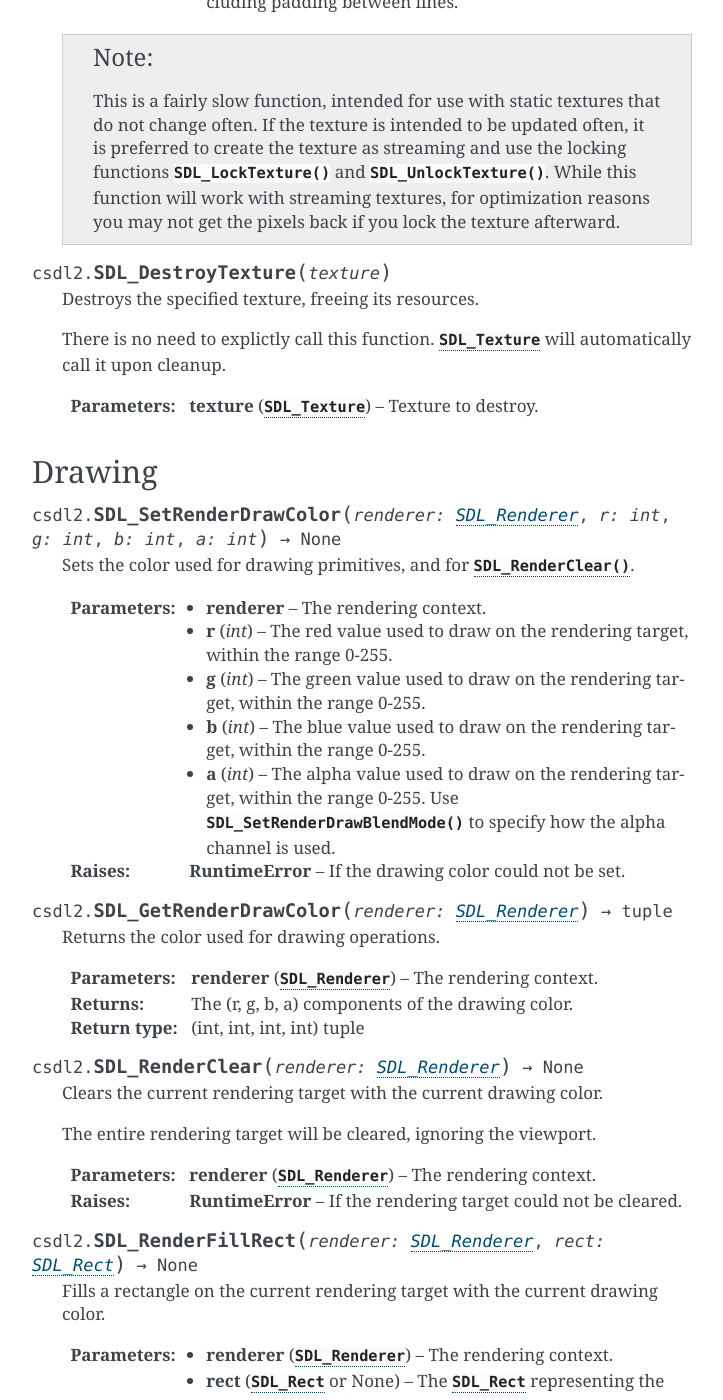
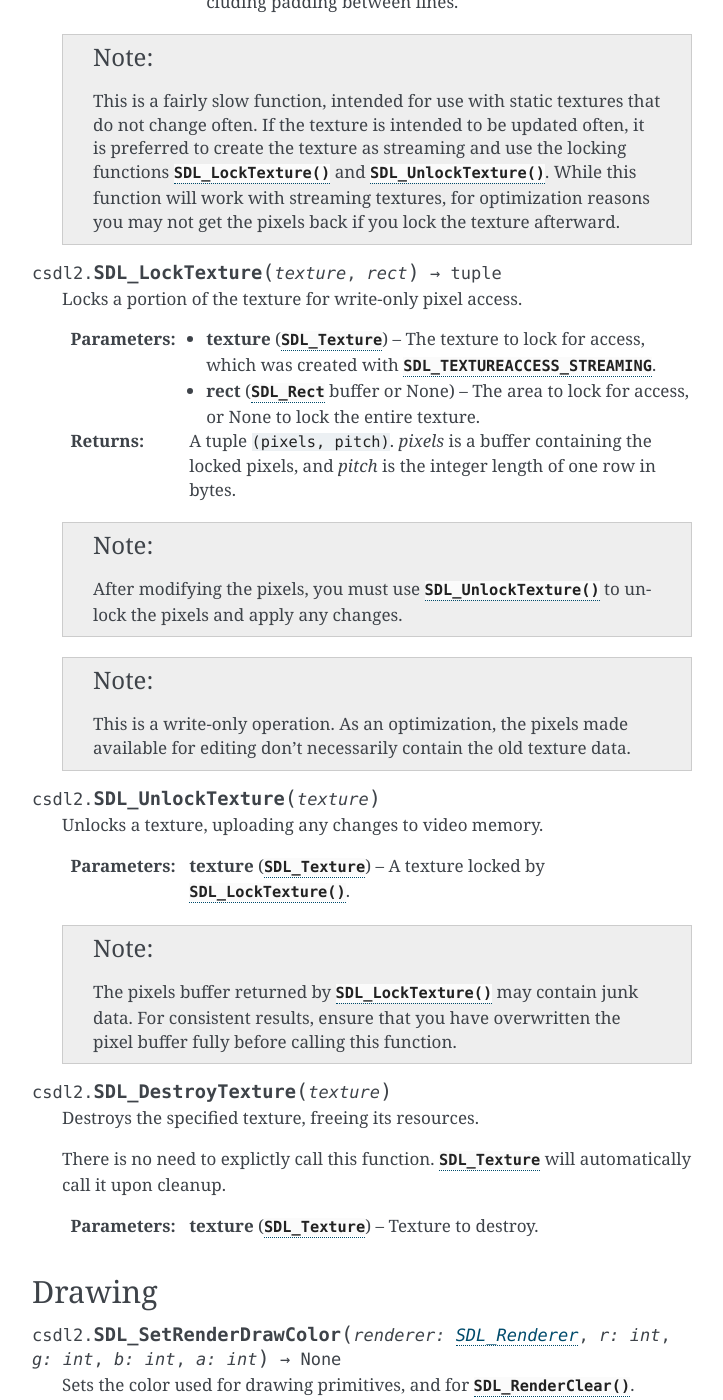
Before and after one commit to pyokagan/pycsdl2, a Sphinx documentation site: the page built from docs/api/render.rst, in a window 1280 px wide and 1400 px high, scrolled down 4330 px. Shown: the whole window, without its empty margins (388-1111 px from the left). Built offline with Sphinx 7.4.7, drawn with Linux system fonts in a browser that asks for light colours; some of the changed text lies outside the part shown.

Commit message:
render: implement PyCSDL2_TexturePixels, SDL_LockTexture(), SDL_UnlockTexture()

```diff
--- a/docs/api/render.rst
+++ b/docs/api/render.rst
@@ -221,6 +221,43 @@ Textures
       reasons you may not get the pixels back if you lock the texture
       afterward.
 
+.. function:: SDL_LockTexture(texture, rect) -> tuple
+
+   Locks a portion of the texture for write-only pixel access.
+
+   :param texture: The texture to lock for access, which was created with
+                   :const:`SDL_TEXTUREACCESS_STREAMING`.
+   :type texture: :class:`SDL_Texture`
+   :param rect: The area to lock for access, or None to lock the entire
+                texture.
+   :type rect: :class:`SDL_Rect` buffer or None
+   :returns: A tuple ``(pixels, pitch)``. `pixels` is a buffer containing the
+             locked pixels, and `pitch` is the integer length of one row in
+             bytes.
+
+   .. note::
+
+      After modifying the pixels, you must use :func:`SDL_UnlockTexture` to
+      unlock the pixels and apply any changes.
+
+   .. note::
+
+      This is a write-only operation. As an optimization, the pixels made
+      available for editing don't necessarily contain the old texture data.
+
+.. function:: SDL_UnlockTexture(texture)
+
+   Unlocks a texture, uploading any changes to video memory.
+
+   :param texture: A texture locked by :func:`SDL_LockTexture`.
+   :type texture: :class:`SDL_Texture`
+
+   .. note::
+
+      The pixels buffer returned by :func:`SDL_LockTexture` may contain junk
+      data. For consistent results, ensure that you have overwritten the pixel
+      buffer fully before calling this function.
+
 .. function:: SDL_DestroyTexture(texture)
 
    Destroys the specified texture, freeing its resources.
```
Also changed, not shown: 3 other files.
